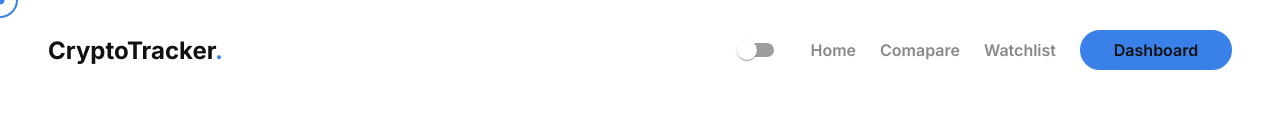
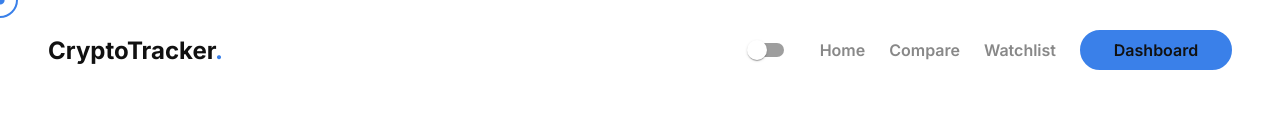
Before and after one commit to pavannavde/crypto-tracker, a React (Create React App) app: page / in a window 1280 px wide. Shown: the top 130 px of the page. Built offline with nearby package versions, Linux system fonts and the light colour scheme.

Commit message:
spelling correction

```diff
--- a/src/components/Common/Header/index.js
+++ b/src/components/Common/Header/index.js
@@ -57,7 +57,7 @@ const Header = () => {
           <p className='link'>Home</p>
         </Link>
         <Link to='/compare'>
-          <p className='link'>Comapare</p>
+          <p className='link'>Compare</p>
         </Link>
         <Link to='/watchlist'>
           <p className='link'>Watchlist</p>
```
